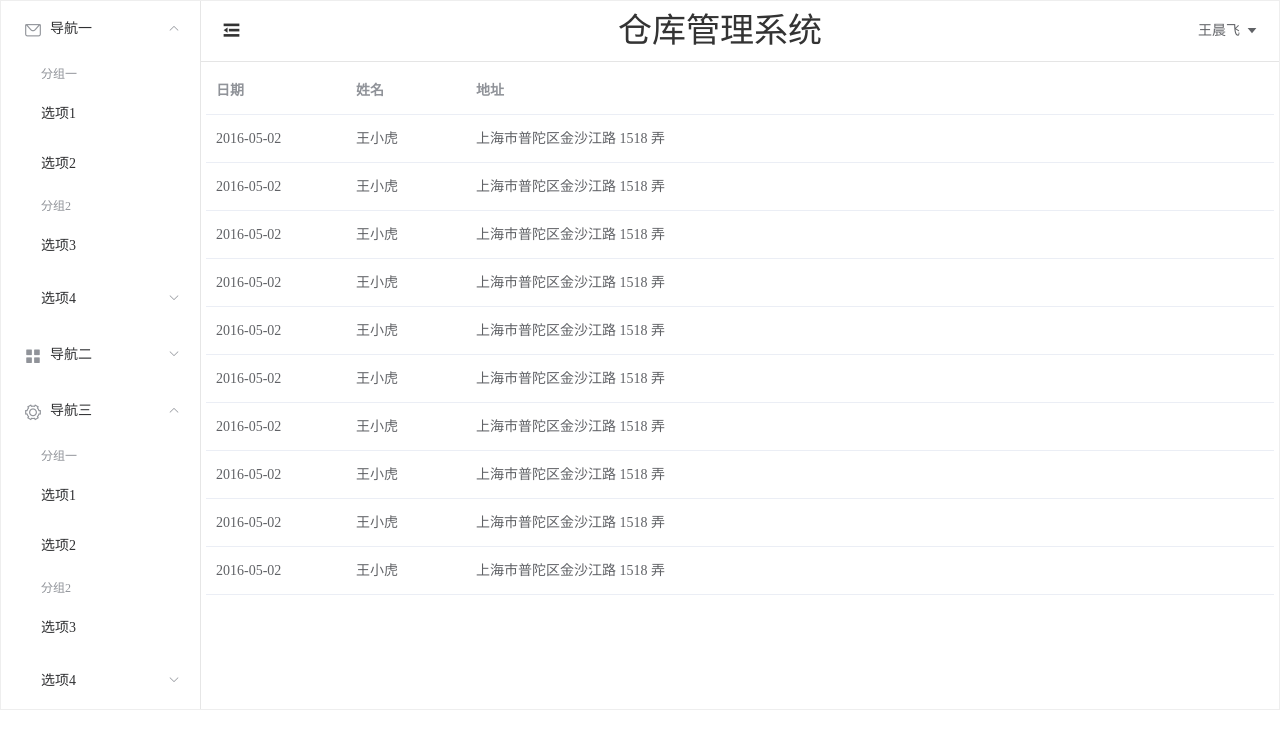
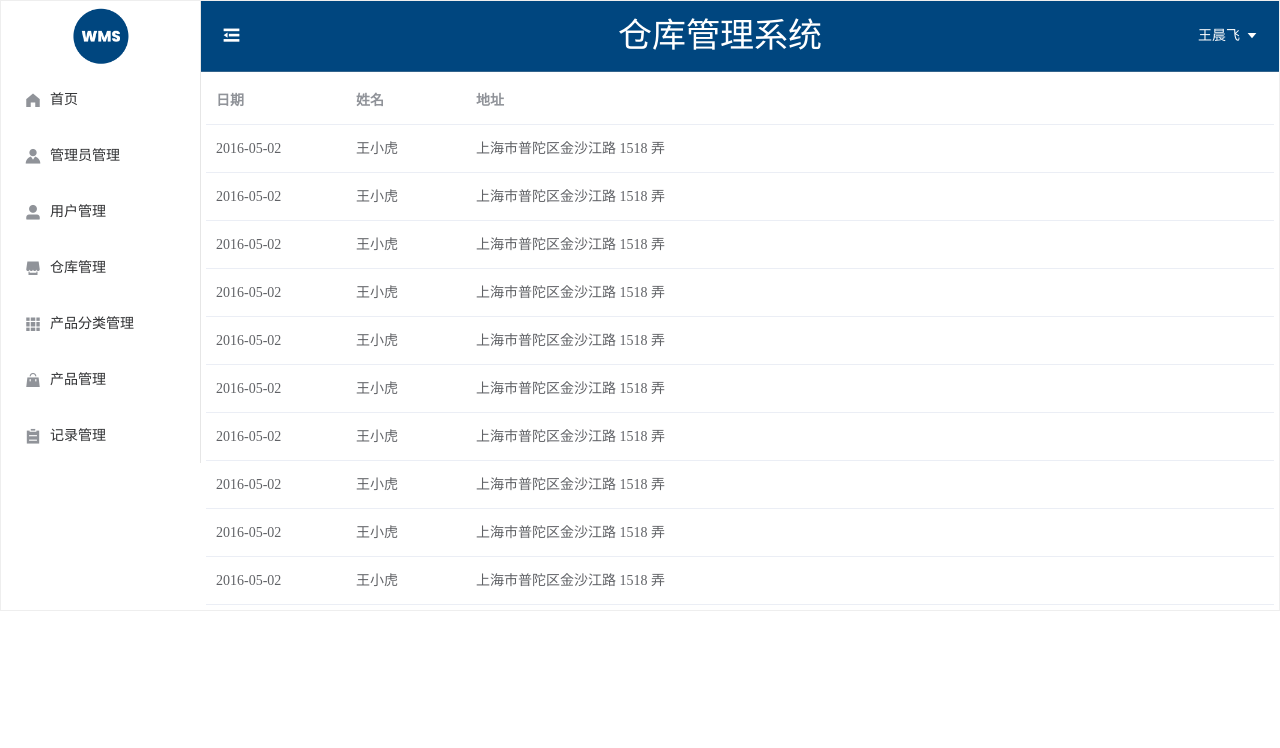
Before and after one commit to Wangchenfei7788/springboot-vue-wms, a Vue app in the folder wms-web/: page / in a window 1280 px wide. Shown: the top 748 px of the page. Built offline with nearby package versions, Linux system fonts and the light colour scheme.

Commit message:
wms first init

```diff
--- a/wms-web/src/components/AsideHome.vue
+++ b/wms-web/src/components/AsideHome.vue
@@ -5,53 +5,49 @@ export default {
 </script>
 
 <template>
-  <el-menu :default-openeds="['1', '3']">
-    <el-submenu index="1">
-      <template slot="title"><i class="el-icon-message"></i>导航一</template>
-      <el-menu-item-group>
-        <template slot="title">分组一</template>
-        <el-menu-item index="1-1">选项1</el-menu-item>
-        <el-menu-item index="1-2">选项2</el-menu-item>
-      </el-menu-item-group>
-      <el-menu-item-group title="分组2">
-        <el-menu-item index="1-3">选项3</el-menu-item>
-      </el-menu-item-group>
-      <el-submenu index="1-4">
-        <template slot="title">选项4</template>
-        <el-menu-item index="1-4-1">选项4-1</el-menu-item>
-      </el-submenu>
-    </el-submenu>
-    <el-submenu index="2">
-      <template slot="title"><i class="el-icon-menu"></i>导航二</template>
-      <el-menu-item-group>
-        <template slot="title">分组一</template>
-        <el-menu-item index="2-1">选项1</el-menu-item>
-        <el-menu-item index="2-2">选项2</el-menu-item>
-      </el-menu-item-group>
-      <el-menu-item-group title="分组2">
-        <el-menu-item index="2-3">选项3</el-menu-item>
-      </el-menu-item-group>
-      <el-submenu index="2-4">
-        <template slot="title">选项4</template>
-        <el-menu-item index="2-4-1">选项4-1</el-menu-item>
-      </el-submenu>
-    </el-submenu>
-    <el-submenu index="3">
-      <template slot="title"><i class="el-icon-setting"></i>导航三</template>
-      <el-menu-item-group>
-        <template slot="title">分组一</template>
-        <el-menu-item index="3-1">选项1</el-menu-item>
-        <el-menu-item index="3-2">选项2</el-menu-item>
-      </el-menu-item-group>
-      <el-menu-item-group title="分组2">
-        <el-menu-item index="3-3">选项3</el-menu-item>
-      </el-menu-item-group>
-      <el-submenu index="3-4">
-        <template slot="title">选项4</template>
-        <el-menu-item index="3-4-1">选项4-1</el-menu-item>
-      </el-submenu>
-    </el-submenu>
+
+  <el-menu style="height: 100%">
+    <el-menu-item style="padding: 0;height: 70px" >
+
+      <p style="text-align: center"><i><img src="../assets/WMS_Icons_.png" style="height: 60px;width: 60px;margin-top: 5px"></i></p>
+
+    </el-menu-item>
+    <el-menu-item>
+      <i class="el-icon-s-home"></i>
+      <span >首页</span>
+    </el-menu-item>
+
+    <el-menu-item>
+      <i class="el-icon-s-custom"></i>
+      <span>管理员管理</span>
+    </el-menu-item>
+
+    <el-menu-item>
+      <i class="el-icon-user-solid"></i>
+      <span>用户管理</span>
+    </el-menu-item>
+
+    <el-menu-item>
+      <i class="el-icon-s-shop"></i>
+      <span>仓库管理</span>
+    </el-menu-item>
+
+    <el-menu-item>
+      <i class="el-icon-s-grid"></i>
+      <span>产品分类管理</span>
+    </el-menu-item>
+
+    <el-menu-item>
+      <i class="el-icon-s-goods"></i>
+      <span>产品管理</span>
+    </el-menu-item>
+
+    <el-menu-item>
+      <i class="el-icon-s-order"></i>
+      <span>记录管理</span>
+    </el-menu-item>
   </el-menu>
+
 </template>
 
 <style scoped>
--- a/wms-web/src/components/HeaderHome.vue
+++ b/wms-web/src/components/HeaderHome.vue
@@ -13,17 +13,17 @@ export default {
 </script>
 
 <template>
-  <div style="display: flex;line-height: 60px">
+  <div style="display: flex;line-height: 70px">
     <div style="font-size: 21px">
-      <i class="el-icon-s-fold"></i>
+      <i  style="color: white" class="el-icon-s-fold"></i>
     </div>
     <div style="flex: 1;text-align: center;font-size: 34px">
-      <span>仓库管理系统</span>
+      <span style="color: white">仓库管理系统</span>
     </div>
 
    <el-dropdown>
-     <span>王晨飞</span>
-     <i class="el-icon-caret-bottom" style="margin-left: 5px"></i>
+     <span style="color: white">王晨飞</span>
+     <i class="el-icon-caret-bottom" style="margin-left: 5px;color: white"></i>
      <el-dropdown-menu slot="dropdown">
       <el-dropdown-item @click.native="toUser">个人中心</el-dropdown-item>
       <el-dropdown-item @click.native="logout">退出登录</el-dropdown-item>
--- a/wms-web/src/components/IndexHome.vue
+++ b/wms-web/src/components/IndexHome.vue
@@ -13,7 +13,7 @@ export default {
 
 <template>
   <el-container style="height: 100%; border: 1px solid #eee">
-    <el-aside width="200px" style="background-color: rgb(238, 241, 246);height: 100%;">
+    <el-aside width="200px" style="height: 100%;">
       <AsideHome></AsideHome>
     </el-aside>
 
@@ -32,14 +32,20 @@ export default {
 
 <style scoped>
 .el-header {
-  //background-color: #B3C0D1;
+  background-color: #00467f;
   color: #333;
   line-height: 60px;
 }
 .el-main {
   padding: 5px;
 }
-.el-aside {
-  color: #333;
+.el-menu {
+
+  line-height: 60px;
+  overflow: hidden;
 }
+
+
+
+
 </style>
```
Also changed, not shown: wms-web/src/assets/WMS_Icons_.png (added), wms-web/src/assets/adf220.png (added).
